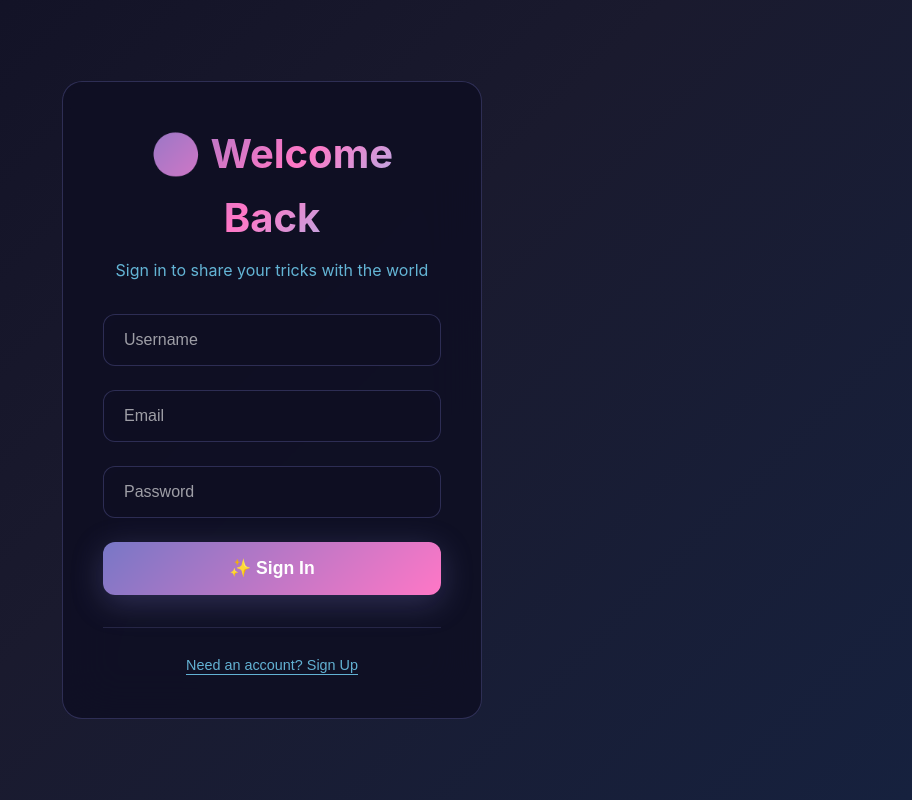
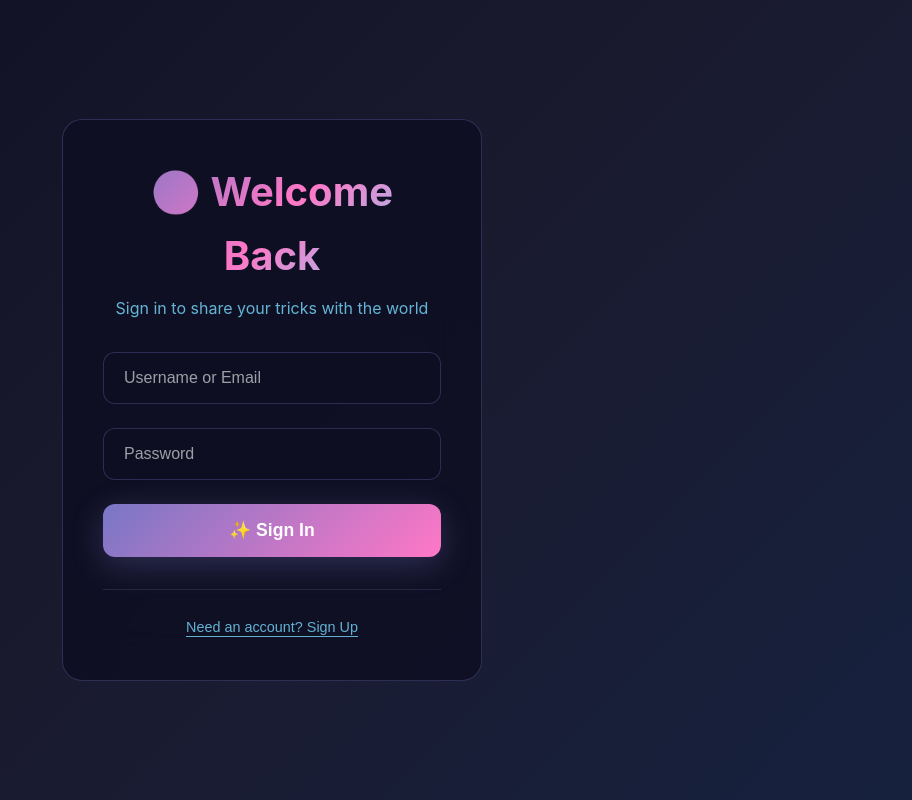
Before and after one commit to ZAKGUN12/tricky, a Next.js app: page /signin in a window 1280 px wide. Shown: the whole page, without its empty margins (368-1280 px from the left). Built offline with nearby package versions, Linux system fonts and the light colour scheme.

Commit message:
Link username with Cognito for consistent trick creation

```diff
--- a/pages/signin.tsx
+++ b/pages/signin.tsx
@@ -5,6 +5,7 @@ export default function SignIn() {
   const router = useRouter();
   const [isSignUp, setIsSignUp] = useState(false);
   const [formData, setFormData] = useState({
+    emailOrUsername: '',
     email: '',
     password: '',
     username: ''
@@ -22,9 +23,9 @@ export default function SignIn() {
         method: 'POST',
         headers: { 'Content-Type': 'application/json' },
         body: JSON.stringify({
-          email: formData.email,
+          email: isSignUp ? formData.email : formData.emailOrUsername,
           password: formData.password,
-          username: formData.username,
+          username: isSignUp ? formData.username : formData.emailOrUsername,
           action: isSignUp ? 'signup' : 'signin'
         })
       });
@@ -40,7 +41,7 @@ export default function SignIn() {
       } else {
         localStorage.setItem('access_token', data.AccessToken || '');
         localStorage.setItem('id_token', data.IdToken || '');
-        localStorage.setItem('username', formData.username);
+        localStorage.setItem('username', data.username || (isSignUp ? formData.username : formData.emailOrUsername));
 
         const returnUrl = router.query.returnUrl as string || '/';
         router.push(returnUrl);
@@ -75,6 +76,8 @@ export default function SignIn() {
           </div>
 
           <form onSubmit={handleSubmit} className="signin-form">
+            {isSignUp ? (
+              <>
                 <div className="input-group">
                   <input
                     type="text"
@@ -98,6 +101,20 @@ export default function SignIn() {
                   />
                   <div className="input-glow"></div>
                 </div>
+              </>
+            ) : (
+              <div className="input-group">
+                <input
+                  type="text"
+                  placeholder="Username or Email"
+                  value={formData.emailOrUsername}
+                  onChange={(e) => setFormData({...formData, emailOrUsername: e.target.value})}
+                  className="signin-input"
+                  required
+                />
+                <div className="input-glow"></div>
+              </div>
+            )}
 
             <div className="input-group">
               <input
```
Also changed, not shown: pages/api/auth/signin.ts (+20 -3 lines). Lines whose indentation alone changed are shown as unchanged.
